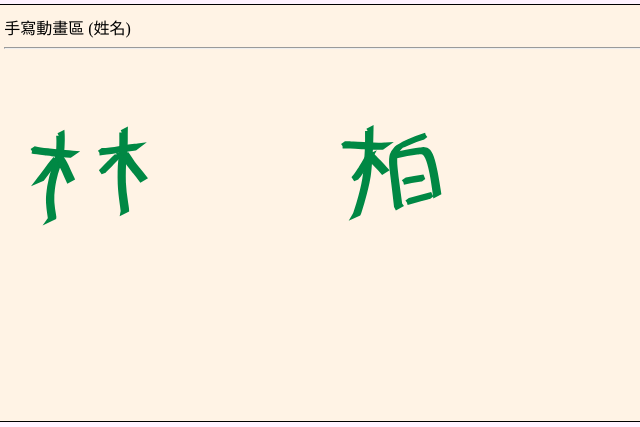
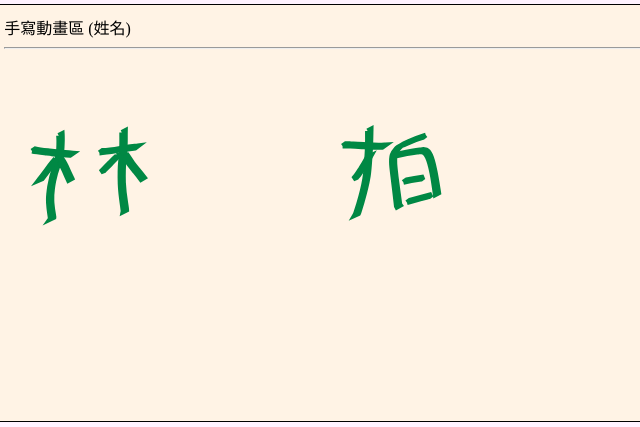
Before and after one commit to BananaDuncan1024/vis2021s, a plain HTML site: page lab08/index.html in a window 1280 px wide. Shown: the part 946-1373 px from the top of the page, 67-707 px from the left. Drawn offline with nearby package versions, Linux system fonts and the light colour scheme.

Commit message:
Add files via upload

```diff
--- a/lab08/index.html
+++ b/lab08/index.html
@@ -111,7 +111,6 @@
       "m 34.562954,89.124262 c 1.972607,-0.02935 2.193761,-0.03529 4.440098,-0.05373 1.162565,-0.0096 2.32528,-0.04119 3.487742,-0.02294 4.560462,0.07157 9.109361,0.437211 13.657911,0.743654 4.100422,0.293113 8.202051,0.565891 12.315055,0.551855 2.34592,-0.008 3.747198,-0.09538 6.038135,-0.201928 0,0 3.002405,-2.205691 3.002405,-2.205691 v 0 c -2.230472,0.131847 -3.83431,0.249727 -6.105208,0.279162 -4.130415,0.05354 -8.253169,-0.19748 -12.371342,-0.485497 -4.520068,-0.308713 -9.046763,-0.6951 -13.57653,-0.83243 -1.141029,-0.03459 -2.283071,-0.01336 -3.424584,-0.02294 -2.190562,-0.01839 -2.379374,-0.02405 -4.29219,-0.05373 0,0 -3.171492,2.304225 -3.171492,2.304225 z",
       "m 59.533292,73.881601 c 0.176932,6.567987 0.01855,13.138909 -0.263681,19.701197 -0.421135,7.923582 -0.863751,15.862002 -1.829565,23.742462 -0.17163,1.4004 -0.394308,2.79407 -0.59146,4.19111 -1.406427,8.61736 -3.665035,17.0763 -6.139159,25.44157 -0.892879,2.86512 -1.788147,5.73118 -2.75609,8.57215 -0.69092,2.02788 -0.361032,1.3373 -1.166344,2.7144 0,0 3.556661,-1.60235 3.556661,-1.60235 v 0 c 0.649483,-1.42328 0.354526,-0.68765 1.000601,-2.70861 0.906375,-2.83518 1.797143,-5.67589 2.641545,-8.53019 2.382932,-8.39484 4.663551,-16.8498 6.077034,-25.46918 0.191521,-1.39908 0.409155,-2.79484 0.574569,-4.19726 0.930373,-7.88788 1.293114,-15.831446 1.805594,-23.752693 0.324382,-6.623452 0.480009,-13.251936 0.583202,-19.882331 0,0 -3.492907,1.779725 -3.492907,1.779725 z",
       "m 59.306282,100.52984 c -2.132341,3.97166 -4.456726,7.83878 -6.911872,11.61819 -1.751007,2.41115 -3.275814,4.99546 -5.111094,7.34621 -0.879395,1.12639 -1.128318,1.34545 -2.069081,2.33831 0,0 3.560083,-1.4905 3.560083,-1.4905 v 0 c 0.886145,-0.97783 1.187585,-1.27155 2.01981,-2.36844 1.788105,-2.35676 3.283635,-4.92901 5.015982,-7.32532 2.487644,-3.84676 4.846137,-7.77974 7.08334,-11.777466 0,0 -3.587168,1.659016 -3.587168,1.659016 z",
-      "m 60.799299,100.38913 c 4.027091,3.85567 7.966909,7.79334 11.747347,11.89238 0.689221,0.79087 1.378444,1.58175 2.067665,2.37263 0,0 3.157551,-1.90761 3.157551,-1.90761 v 0 c -0.700812,-0.78699 -1.401627,-1.57398 -2.102442,-2.36097 -2.238685,-2.43586 -2.485787,-2.73474 -4.773314,-5.10498 -1.893295,-1.96174 -3.868351,-3.84679 -5.743871,-5.825331 -0.340164,-0.358846 -0.659231,-0.737118 -0.988843,-1.105678 0,0 -3.364093,2.039559 -3.364093,2.039559 z",
       "m 117.80231,78.073892 c -6.0027,1.806567 -11.83324,4.135337 -17.54287,6.713416 -1.550496,0.700098 -3.126828,1.354428 -4.616728,2.175626 -2.325897,1.28198 -4.543967,2.750532 -6.81595,4.125796 -2.103842,2.46402 -3.599063,3.683778 -4.573082,6.865006 -0.929793,3.036784 -0.780836,6.950144 -0.589544,10.013164 0.20706,3.31549 1.094348,10.12302 1.482846,13.29543 1.143744,9.32012 2.313734,18.63791 3.310771,27.97516 0.150458,0.29367 0.300913,0.58733 0.451371,0.88099 0,0 3.380746,-1.96527 3.380746,-1.96527 v 0 c -0.167638,-0.22139 -0.335278,-0.44277 -0.502918,-0.66416 -1.311306,-9.24393 -2.55085,-18.49813 -3.711839,-27.76215 -0.395415,-3.50099 -1.163172,-9.71793 -1.328526,-13.33447 -0.14219,-3.10995 -0.202798,-6.874022 0.792559,-9.923218 1.035344,-3.171701 2.442171,-4.233198 4.604285,-6.668691 2.015789,-1.738458 0.723011,-0.740886 5.418672,-2.879045 5.565557,-2.534263 11.257497,-4.836683 17.159367,-6.467056 0,0 3.08084,-2.380528 3.08084,-2.380528 z",
       "m 87.124507,99.171476 c 7.215767,-1.617568 14.480573,-3.07757 21.817403,-4.037 1.19951,-0.156858 2.40612,-0.253449 3.60919,-0.380174 0.91288,0.150389 1.88135,0.103275 2.73863,0.45117 2.21907,0.900531 3.18437,2.806121 4.16551,4.872238 2.37562,5.00273 3.38379,10.51044 4.51423,15.88061 1.44998,7.13878 2.41548,14.36062 3.37336,21.57774 0,0 3.30065,-1.74306 3.30065,-1.74306 v 0 c -1.16135,-7.15923 -2.24309,-14.33329 -3.66343,-21.44758 -1.1234,-5.41884 -2.11968,-10.98221 -4.39892,-16.072784 -0.99466,-2.221513 -1.89429,-4.213088 -4.24605,-5.203592 -0.89236,-0.375841 -1.90935,-0.323472 -2.86402,-0.485206 -1.22862,0.139223 -2.46085,0.249578 -3.68585,0.417671 -7.22118,0.99088 -14.373817,2.421908 -21.526375,3.802761 0,0 -3.134328,2.367206 -3.134328,2.367206 z",
       "m 95.355716,125.35384 c 5.793584,-1.44265 11.683244,-2.44222 17.583894,-3.32455 0,0 2.8374,-2.12551 2.8374,-2.12551 v 0 c -5.80826,0.8406 -11.5978,1.81411 -17.329929,3.08122 0,0 -3.091365,2.36884 -3.091365,2.36884 z",
```
